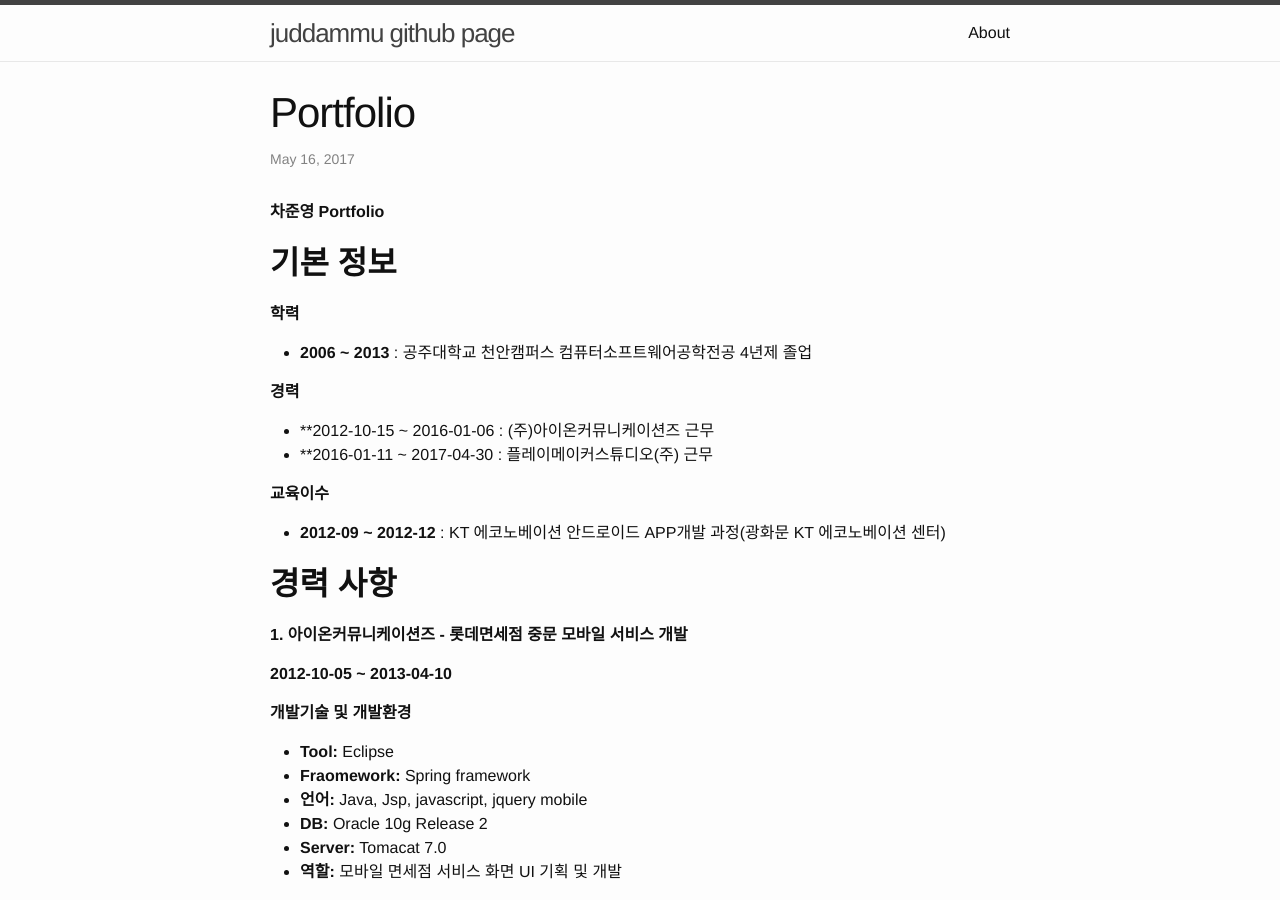
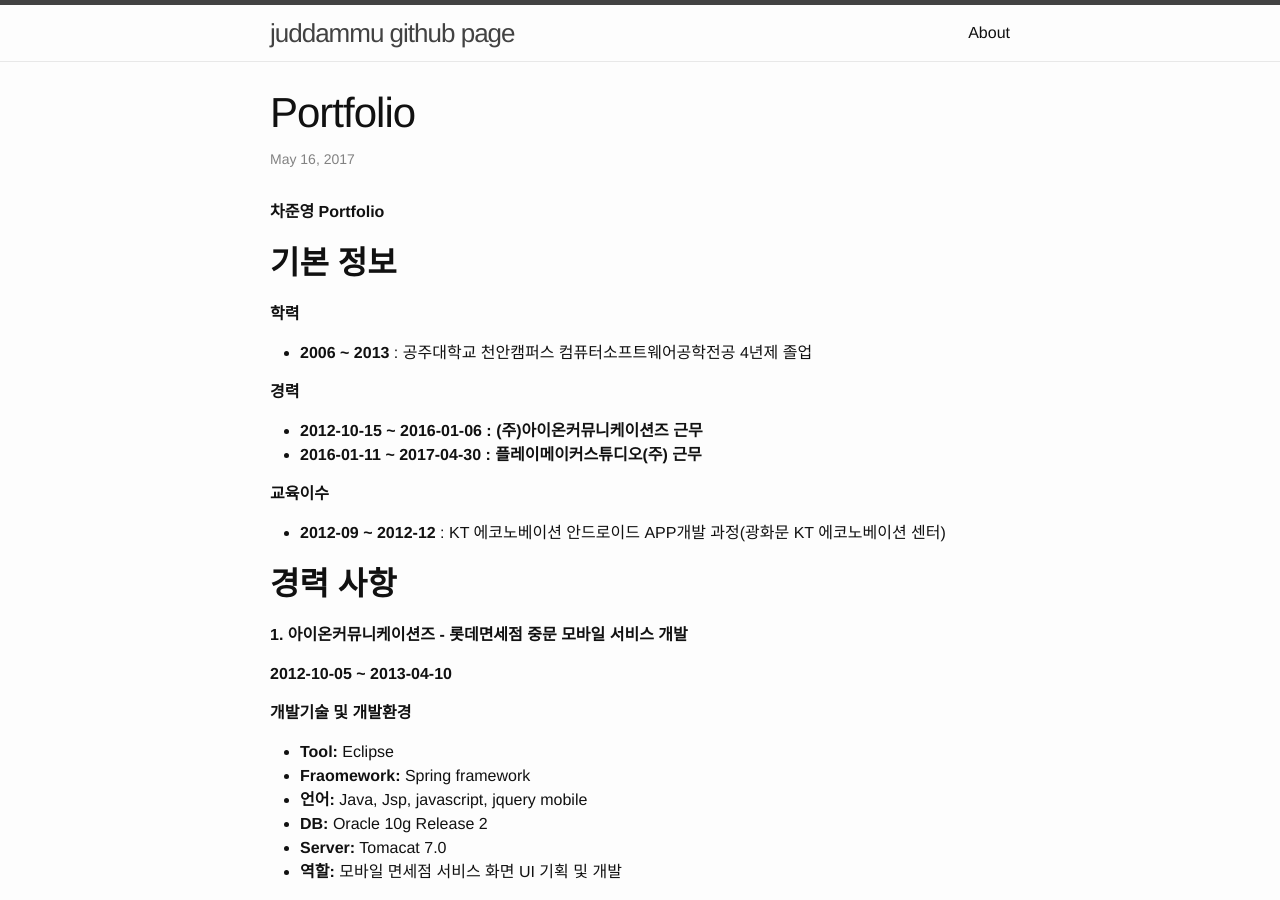
Before and after one commit to juddammu/juddammu.github.io, a Jekyll site: the page built from _posts/2017-05-16-portfolio.markdown, in a window 1280 px wide and 900 px high. Built offline with Jekyll 4.4.1, drawn with Linux system fonts in a browser that asks for light colours; our own code applies the rules of GitHub Pages for plain Markdown files.

```diff
--- a/_posts/2017-05-16-portfolio.markdown
+++ b/_posts/2017-05-16-portfolio.markdown
@@ -6,8 +6,8 @@
 - **2006 ~ 2013** : 공주대학교 천안캠퍼스 컴퓨터소프트웨어공학전공 4년제 졸업
 
 **경력**
-- **2012-10-15 ~ 2016-01-06 : (주)아이온커뮤니케이션즈 근무
-- **2016-01-11 ~ 2017-04-30 : 플레이메이커스튜디오(주) 근무
+- **2012-10-15 ~ 2016-01-06 : (주)아이온커뮤니케이션즈 근무**
+- **2016-01-11 ~ 2017-04-30 : 플레이메이커스튜디오(주) 근무**
 
 **교육이수**
 - **2012-09 ~ 2012-12** : KT 에코노베이션 안드로이드 APP개발 과정(광화문 KT 에코노베이션 센터)
```
